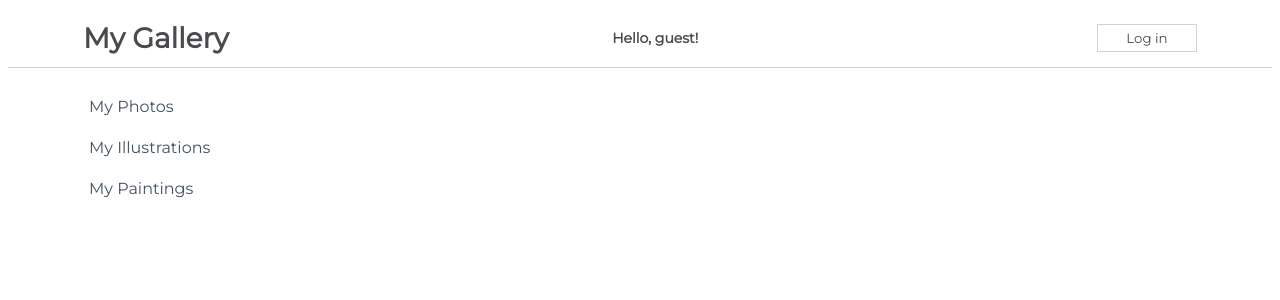
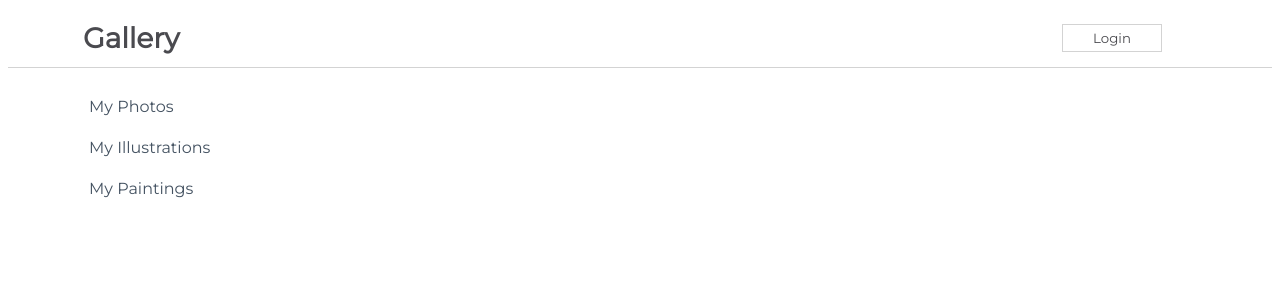
Before and after one commit to MartinBradbury/react-sidebar-prac, a React (Create React App) app in the folder my-app/: page / in a window 1280 px wide. Shown: the top 300 px of the page. Built offline with nearby package versions, Linux system fonts and the light colour scheme.

Commit message:
added conditional login and submit butten and nested in a child

```diff
--- a/my-app/package.json
+++ b/my-app/package.json
@@ -6,10 +6,10 @@
     "@testing-library/jest-dom": "^5.14.1",
     "@testing-library/react": "^11.2.7",
     "@testing-library/user-event": "^12.8.3",
-    "axios": "^0.21.4",
+    "axios": "^1.6.8",
     "react": "^17.0.2",
     "react-dom": "^17.0.2",
-    "react-scripts": "4.0.3",
+    "react-scripts": "^5.0.1",
     "web-vitals": "^1.1.2"
   },
   "scripts": {
--- a/my-app/src/App.js
+++ b/my-app/src/App.js
@@ -1,12 +1,16 @@
 import css from './App.module.css';
 import Sidebar from './components/Sidebar';
 import NavbarSimple from './components/NavbarSimple';
+import NavbarForm from './components/NavbarForm';
+
+
 
 function App() {
   return (
     <div className={css.App}>
       <Sidebar />
-      <NavbarSimple />
+      {/* <NavbarSimple /> */}
+      <NavbarForm />
     </div>
   );
 }
--- /dev/null
+++ b/my-app/src/components/NavBar.js
@@ -0,0 +1,23 @@
+import React from 'react'
+import css from './css/NavBarSimple.module.css';
+
+function NavBar(props) {
+  return (
+    <div>
+        {
+        props.isLoggedIn ? (
+            <button onClick={props.myClickIn}>Login</button>
+        ) : (
+            <div className={css.NavBar}>
+                <p>Username:</p>
+                <input></input>
+                <p> Password:</p>
+                <input></input>
+                <button onClick={props.myClickOut}>Submit</button>
+            </div>
+        )}
+    </div>
+  )
+}
+
+export default NavBar
--- /dev/null
+++ b/my-app/src/components/NavbarForm.js
@@ -0,0 +1,39 @@
+import React, { Component } from 'react'
+import css from './css/NavBarSimple.module.css';
+import NavBar from './NavBar';
+
+export class NavbarForm extends Component {
+    constructor(props) {
+      super(props)
+      this.state = {
+         isLoggedIn: true,
+      }
+    }
+
+    myClickIn = () => {
+        this.setState({
+            isLoggedIn: false,
+        })
+    }
+
+    myClickOut = () => {
+        this.setState({
+            isLoggedIn: true,
+        })
+    }
+
+  render() {
+    return (
+      <div className={css.NavBar}>
+        <h1>Gallery</h1>
+        <NavBar
+            isLoggedIn={this.state.isLoggedIn}
+            myClickIn={this.myClickIn}
+            myClickOut={this.myClickOut}
+        />
+      </div>
+    )
+  }
+}
+
+export default NavbarForm
--- a/my-app/src/components/NavbarSimple.js
+++ b/my-app/src/components/NavbarSimple.js
@@ -1,5 +1,6 @@
 import React from "react";
 import css from './css/NavBarSimple.module.css';
+
 
 class NavbarSimple extends React.Component {
     constructor(props) {
@@ -23,12 +24,13 @@ class NavbarSimple extends React.Component {
 
     render() {
         return(
+            <>
             <div className={css.NavBar}>
                 <h1>My Gallery</h1>
                 <span>{this.state.greeting}</span>
                 <button onClick={() => this.handleClick()}>{this.state.button}</button>
-
             </div>
+            </>
         )
     }
 
--- a/my-app/src/components/css/NavBarSimple.module.css
+++ b/my-app/src/components/css/NavBarSimple.module.css
@@ -40,3 +40,12 @@
     background-color: #e6ecf0;
     border: lightgrey solid 1px;
 }
+
+.NavBar p {
+    margin-right: 2rem;
+    margin-left: 1rem;
+}
+
+.NavBar input {
+    margin-right: 1rem;
+}
```
Also changed, not shown: 1 other file (tests, documents, lock files or other folders).
